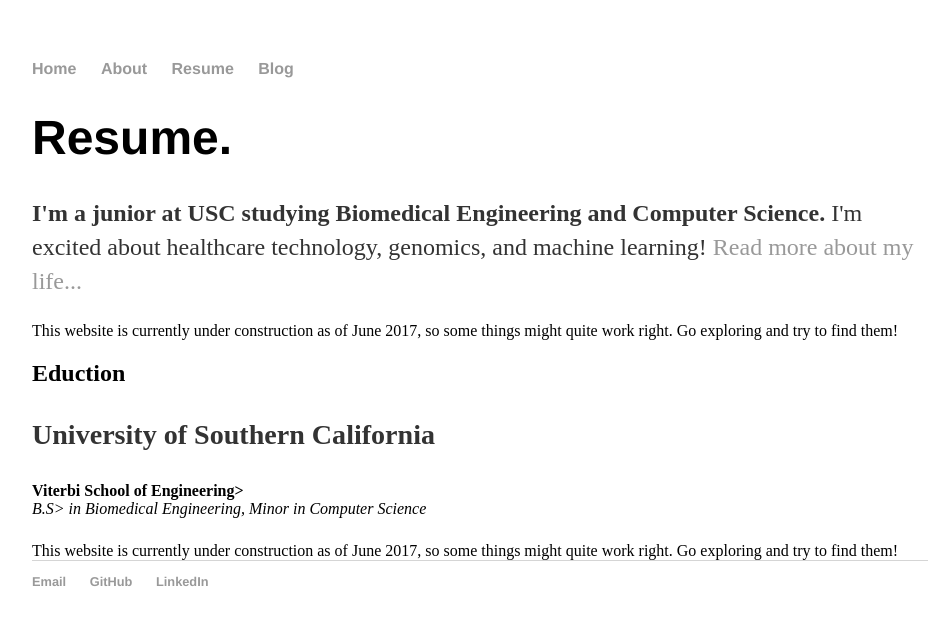
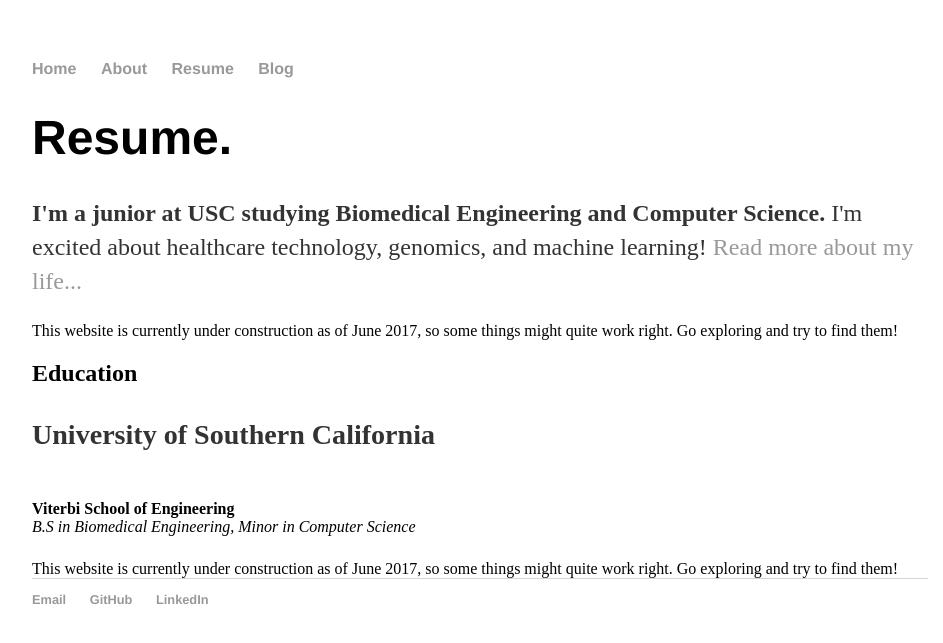
Before and after one commit to arastogi15/arastogi15.github.io, a Jekyll site: the page built from resume/index.html, in a window 1280 px wide. Shown: the top 643 px of the page, without its empty margins (160-1103 px from the left). Built offline with Jekyll 4.4.1, drawn with Linux system fonts in a browser that asks for light colours.

Commit message:
Resume uploaded.

```diff
--- a/_layouts/default.html
+++ b/_layouts/default.html
@@ -10,7 +10,7 @@
 	    		<ul>
 	        		<li><a href="/">Home</a></li>
 		        	<li><a href="/about">About</a></li>
-	        		<li><a href="/resume">Resume</a></li>
+	        		<li><a href="/assets/Rastogi_Ankur_17.pdf">Resume</a></li>
 	        		<li><a href="/blog">Blog</a></li>
 	    		</ul>
 			</nav>
--- a/resume/index.html
+++ b/resume/index.html
@@ -9,10 +9,10 @@
 
 	This website is currently under construction as of June 2017, so some things might quite work right. Go exploring and try to find them!
 
-	<h2>Eduction</h2>
-	<h3><p><b>University of Southern California</b><br></h3>
-	<b>Viterbi School of Engineering></b><br>
-	<i> B.S> in Biomedical Engineering, Minor in Computer Science</i></p>
+	<h2>Education</h2>
+	<h3><p><b>University of Southern California</b></h3><br>
+	<b>Viterbi School of Engineering</b><br>
+	<i> B.S in Biomedical Engineering, Minor in Computer Science</i></p>
 
 
 	This website is currently under construction as of June 2017, so some things might quite work right. Go exploring and try to find them!
```
Also changed, not shown: 2 other files.
